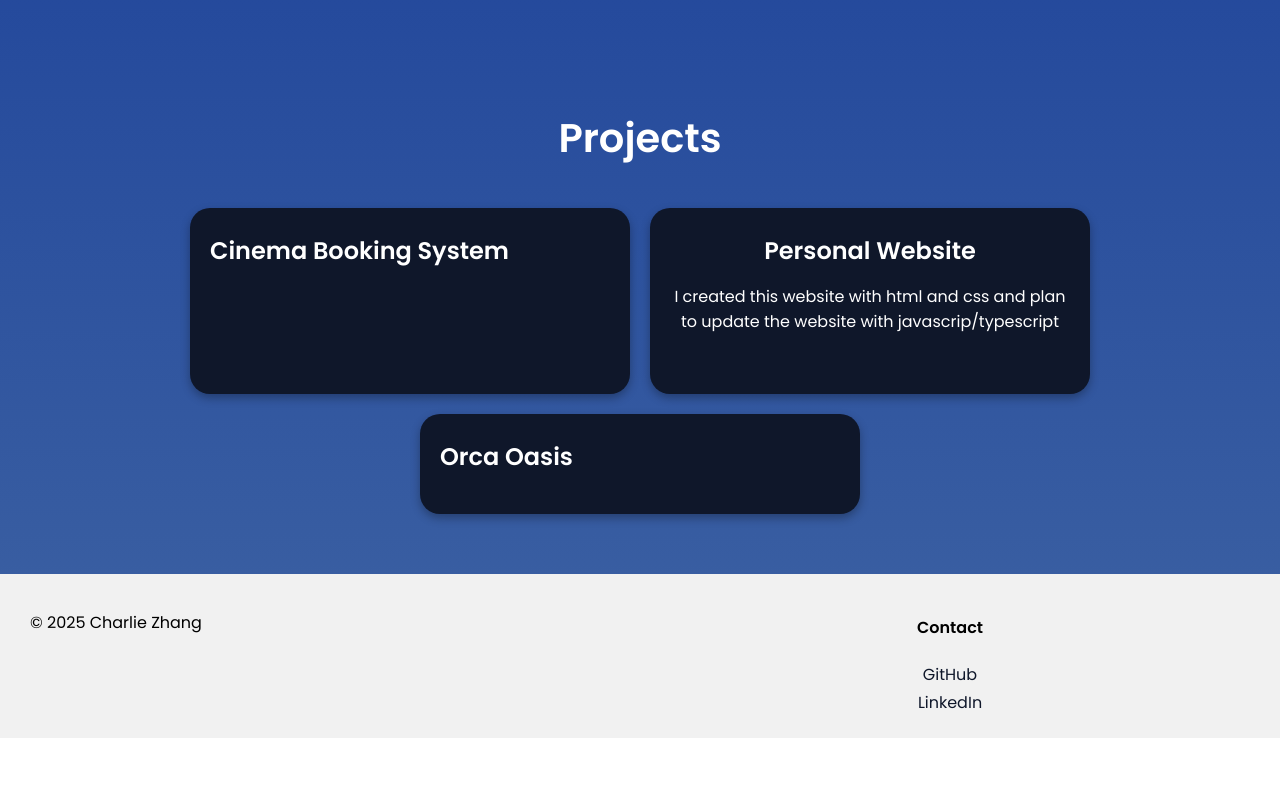
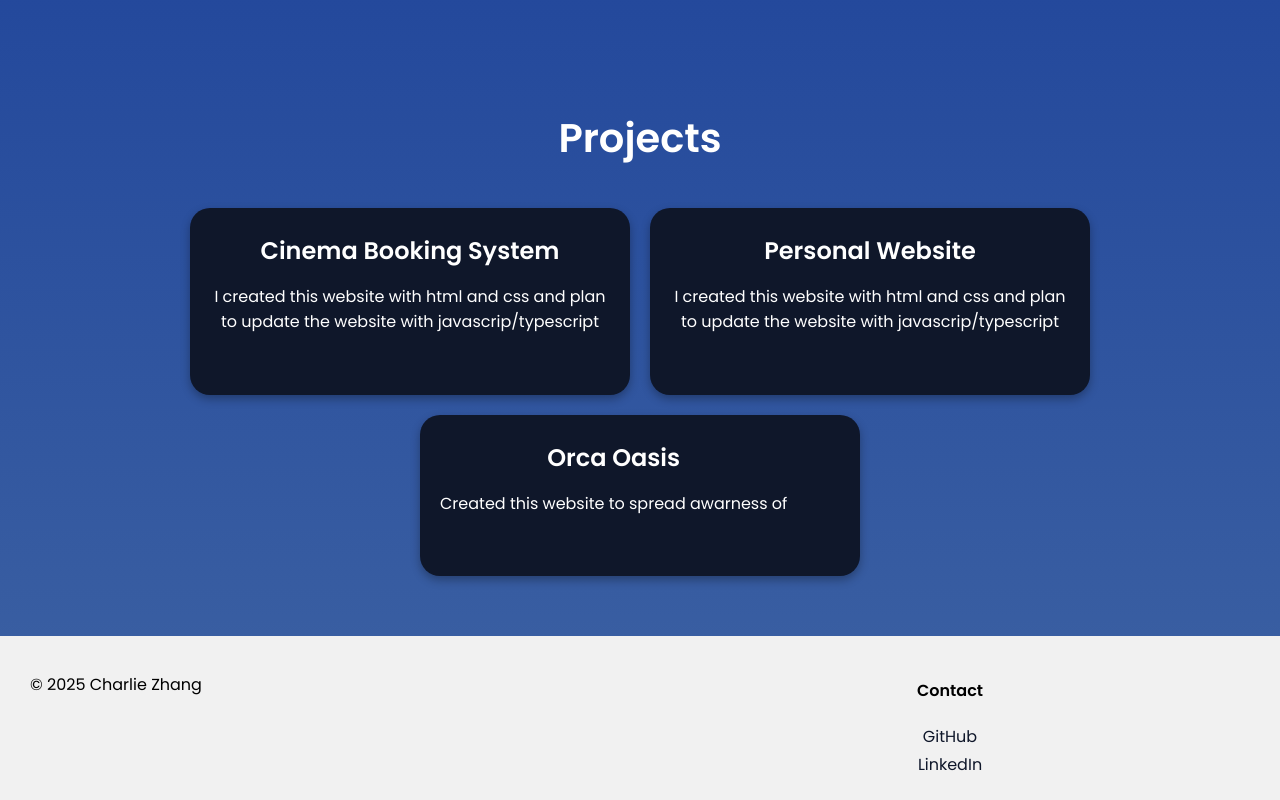
Before and after one commit to Zhang-Charlie/Zhang-Charlie.github.io, a plain HTML site: page index.html in a window 1280 px wide. Shown: the part 785-1585 px from the top of the page. Before the commit the page ends 1523 px from the top, so only its background shows below. Drawn offline with Linux system fonts and the light colour scheme.

Commit message:
Update description

```diff
--- a/index.html
+++ b/index.html
@@ -32,6 +32,7 @@
             <div class="project-card">
                 <div class="project-info">
                     <h3 class="project-title">Cinema Booking System</h3>
+                    <p>I created this website with html and css and plan to update the website with javascrip/typescript<p>
                     <h4></h4>
                 </div>
             </div>
@@ -44,6 +45,8 @@
             <div class="project-card">
                 <div class="project-info">
                     <h3 class="project-title">Orca Oasis</h3>
+                    <p>Created this website to spread awarness of <p>
+
                 </div>
             </div>
 
```
